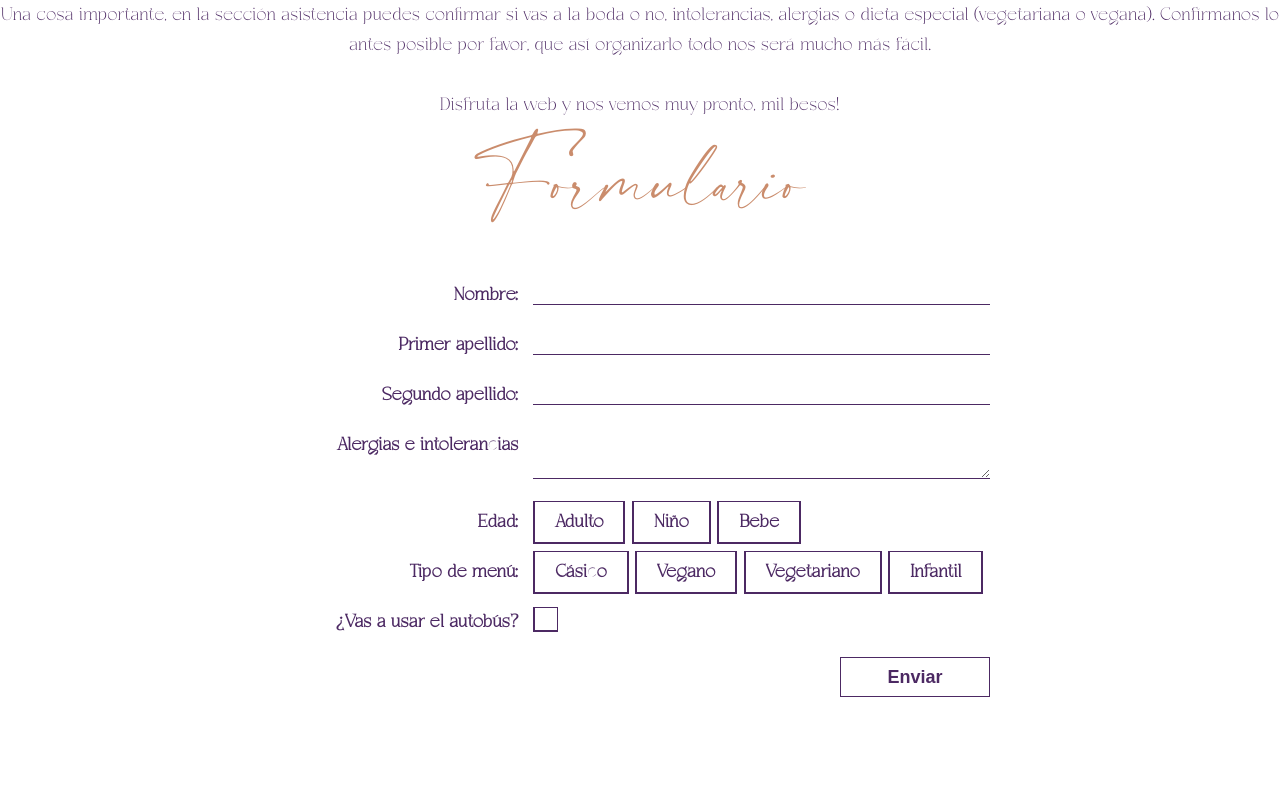
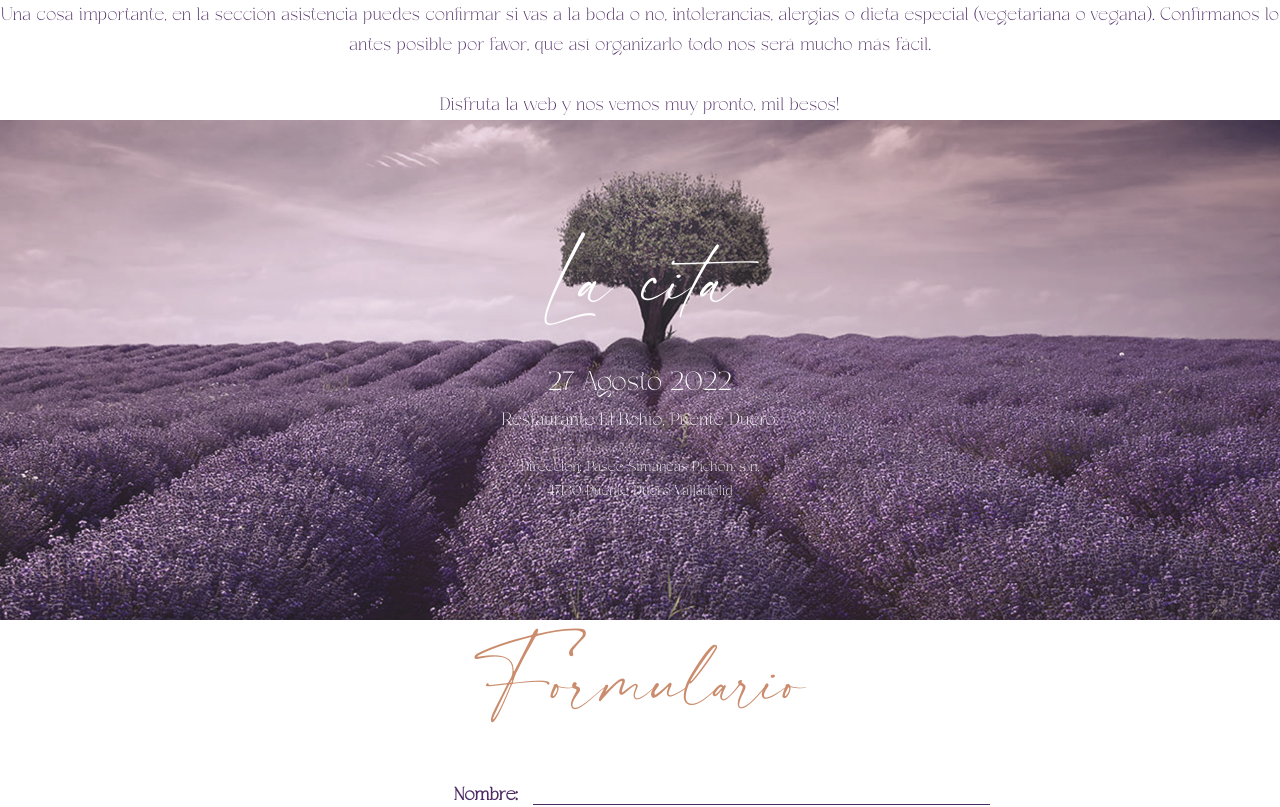
Before and after one commit to ollie87/wedding, a Next.js app: page / in a window 1280 px wide. Shown: the part 880-1687 px from the top of the page. Before the commit the page ends 1577 px from the top, so only its background shows below. Built offline with nearby package versions, Linux system fonts and the light colour scheme.

Commit message:
feat(index): date added

```diff
--- /dev/null
+++ b/components/atoms/dateStyles.jsx
@@ -0,0 +1,12 @@
+import styled from 'styled-components';
+
+export const DateStyle = styled.div`
+    width: 100%;
+    height: 500px;
+    background: url("/img/campo.jpg");
+    background-position: center;
+    background-size: 100% auto;
+    background-position-y: 35%;
+    filter: saturate(0.4);
+    opacity: 90%;
+`
--- /dev/null
+++ b/components/atoms/paragraph-white-lg.jsx
@@ -0,0 +1,6 @@
+import styled from 'styled-components';
+
+export const ParagraphWhiteLg = styled.p`
+    text-align: center;
+    color:  ${({ theme: { colors } }) => colors.white};
+`;
--- /dev/null
+++ b/components/atoms/paragraph-white-md.jsx
@@ -0,0 +1,7 @@
+import styled from 'styled-components';
+
+export const ParagraphWhiteMd = styled.p`
+    text-align: center;
+    color:  ${({ theme: { colors } }) => colors.white};
+    font-size: 16px;
+`;
--- /dev/null
+++ b/components/atoms/title-2.jsx
@@ -0,0 +1,7 @@
+import styled from 'styled-components';
+
+export const Title2 = styled.h2`
+    font-size: 8rem;
+    color:  ${({ theme: { colors } }) => colors.white};
+    text-align: center;
+`
--- /dev/null
+++ b/components/atoms/title-3.jsx
@@ -0,0 +1,8 @@
+import styled from 'styled-components';
+
+export const Title3 = styled.h3`
+    font-size: 3rem;
+    color:  ${({ theme: { colors } }) => colors.white};
+    text-align: center;
+    margin: 0;
+`
--- /dev/null
+++ b/components/organisms/Date.jsx
@@ -0,0 +1,19 @@
+import { DateStyle } from "../atoms/dateStyles";
+import { ParagraphWhiteLg } from "../atoms/paragraph-white-lg";
+import { ParagraphWhiteMd } from "../atoms/paragraph-white-md";
+import { Title2 } from "../atoms/title-2";
+import { Title3 } from "../atoms/title-3";
+
+export default function Date() {
+    return(<DateStyle>
+        <div className="flex basis-full justify-center h-full items-center">
+            <div style={{width: '500px', height: '300px', position: 'relative'}}>
+                <Title2>La cita</Title2>
+                <Title3>27 Agosto 2022</Title3>
+                <ParagraphWhiteLg className="mb-8">Restaurante El Bohío, Puente Duero.</ParagraphWhiteLg>
+                <ParagraphWhiteMd>Dirección: Paseo Simancas Pichón, s/n,</ParagraphWhiteMd>
+                <ParagraphWhiteMd>47130 Puente Duero Valladolid</ParagraphWhiteMd>
+            </div>
+        </div>
+    </DateStyle>)
+}
--- a/pages/index.js
+++ b/pages/index.js
@@ -1,4 +1,5 @@
 import ConfirmGuestForm from '../components/organisms/ConfirmGuestForm';
+import Date from '../components/organisms/Date';
 import Header from '../components/organisms/Header';
 import Welcome from '../components/organisms/Welcome';
 
@@ -12,6 +13,9 @@ export default function Home() {
         <Welcome />
       </section>
       <section className='flex basis-full justify-center'>
+        <Date />
+      </section>
+      <section className='flex basis-full justify-center'>
         <ConfirmGuestForm />
       </section>
     </div>
```
Also changed, not shown: public/img/campo.jpg (added).
